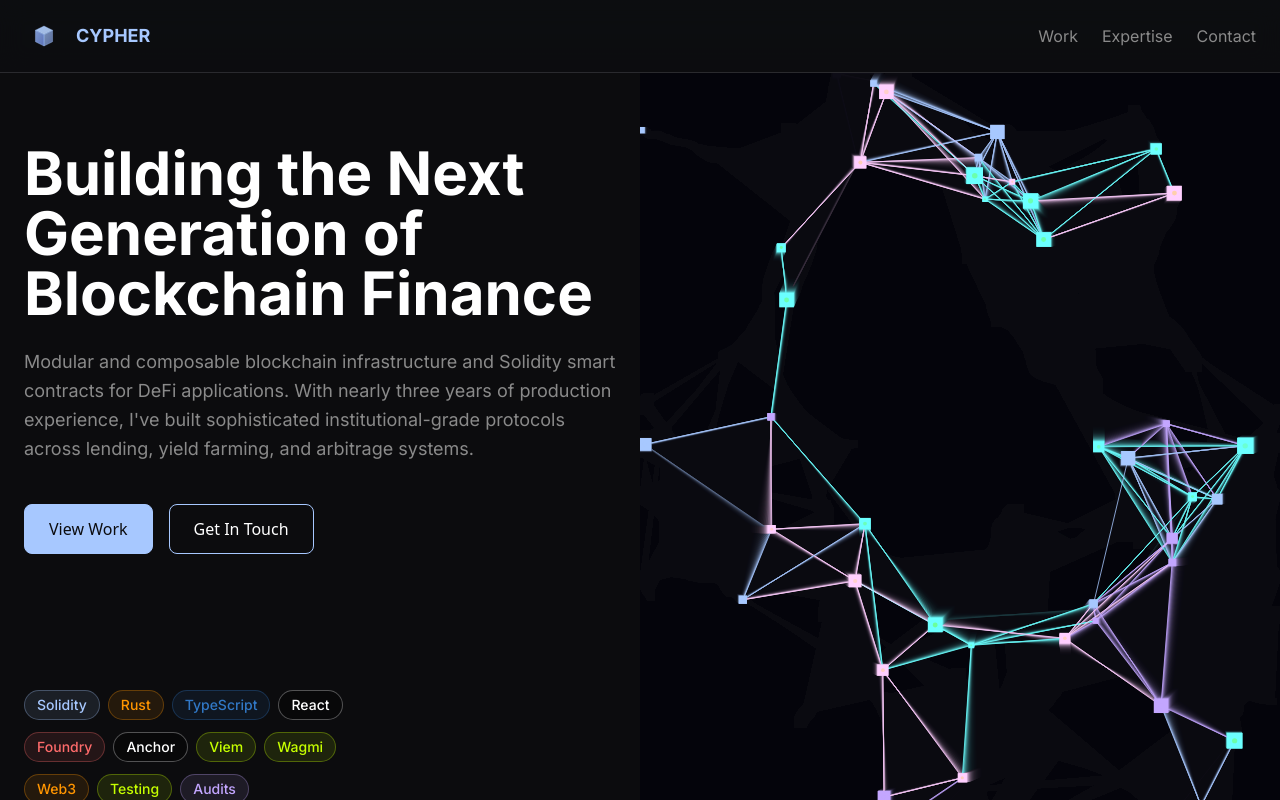
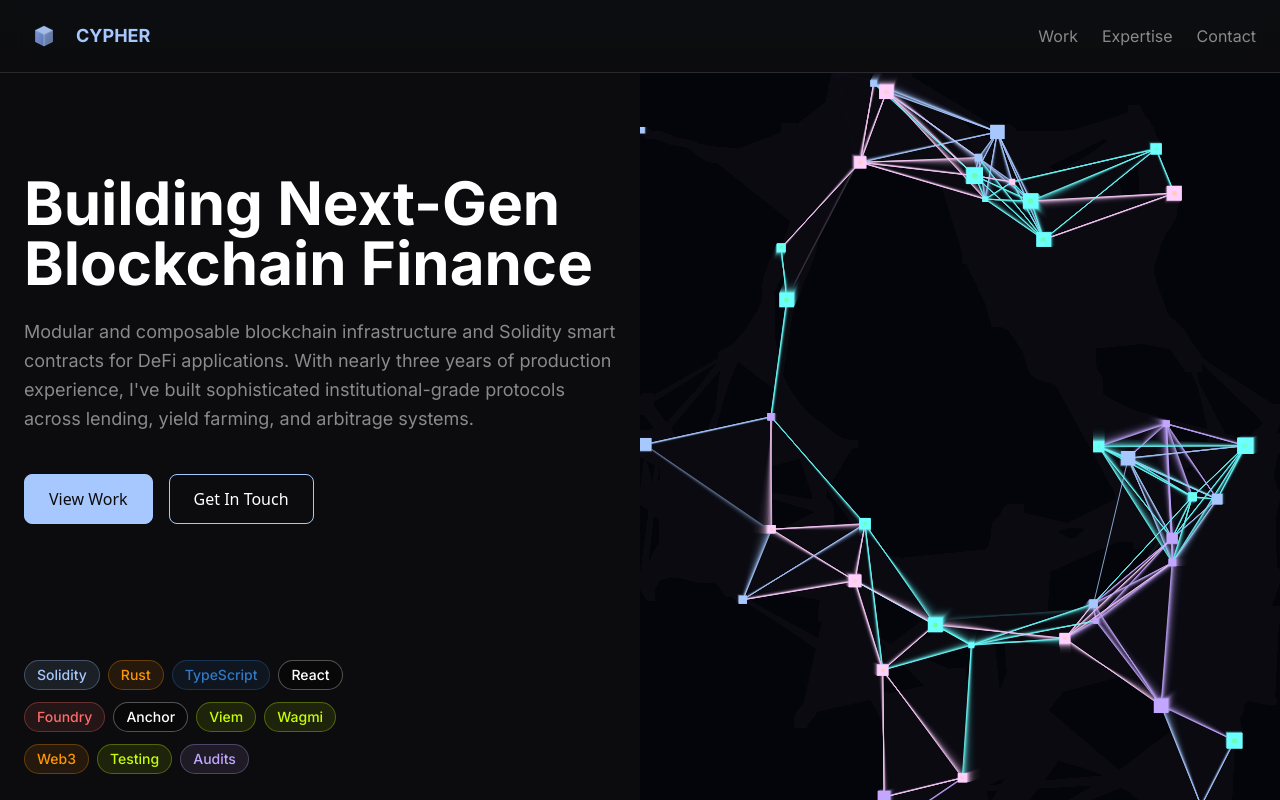
Before and after one commit to cypher-defi/portfolio, a Next.js app: page / in a window 1280 px wide. Shown: the top 800 px of the page. Built offline with nearby package versions, Linux system fonts and the light colour scheme.

Commit message:
fix: title

```diff
--- a/src/app/page.tsx
+++ b/src/app/page.tsx
@@ -9,7 +9,7 @@ import { Navigation } from "@/components/navigation/Navigation"
 import { Footer } from "@/components/navigation/Footer"
 
 const HERO_DATA = {
-  title: "Building the Next Generation of Blockchain Finance",
+  title: "Building Next-Gen Blockchain Finance",
   description:
     "Modular and composable blockchain infrastructure and Solidity smart contracts for DeFi applications. With nearly three years of production experience, I've built sophisticated institutional-grade protocols across lending, yield farming, and arbitrage systems.",
   primaryCTA: "View Work",
```
